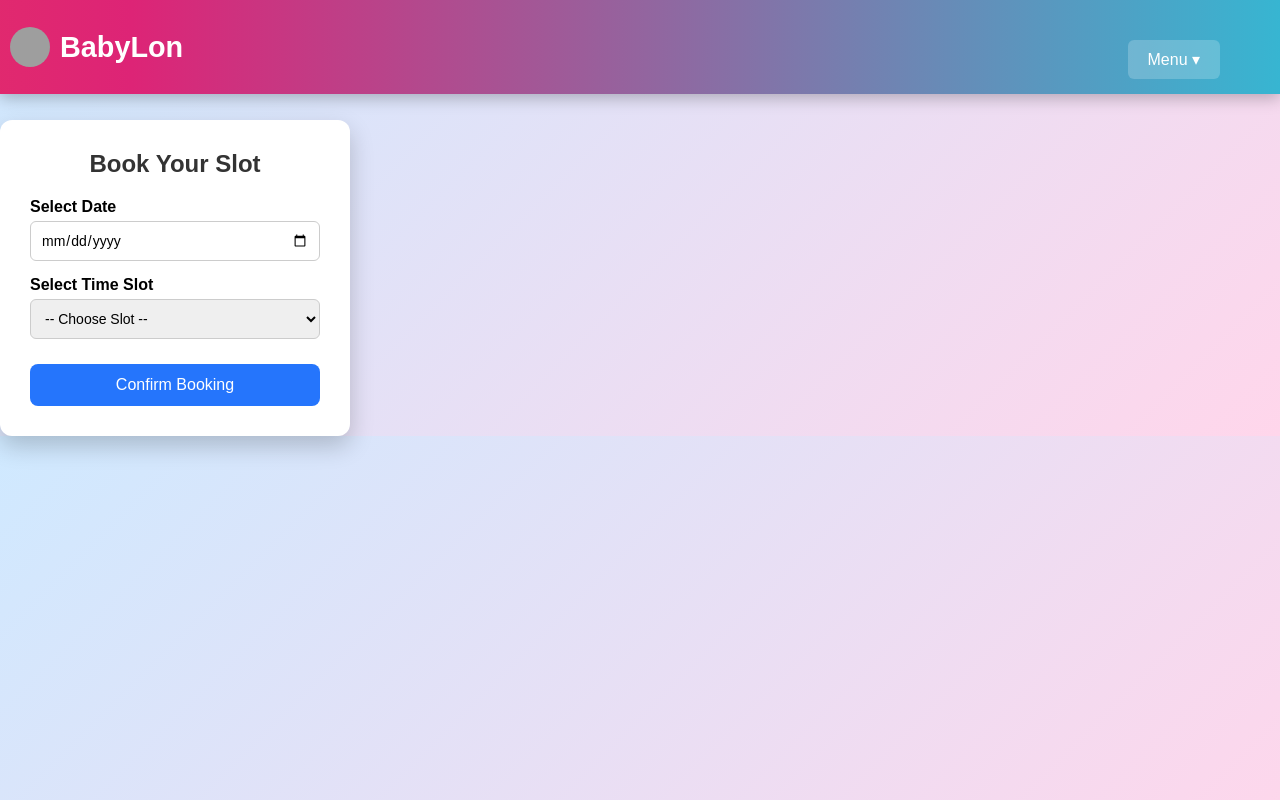
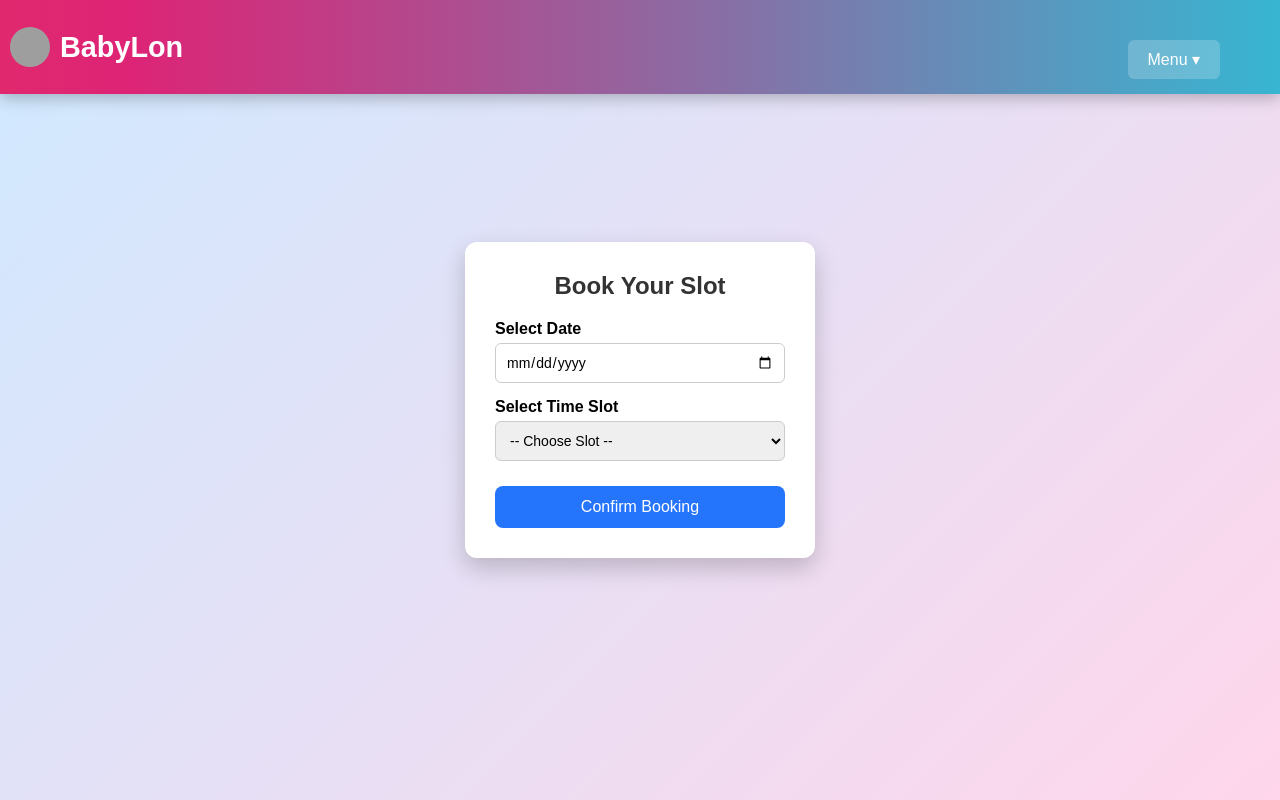
Before and after one commit to singhaditya2004/Babylon, a Django app: page /book/ in a window 1280 px wide. Run offline with Django 5.2, Linux system fonts and the light colour scheme; a user stored in the database is signed in; grey boxes are pictures that could not be loaded.

Commit message:
Updated templates

```diff
--- a/Templates/book.html
+++ b/Templates/book.html
@@ -29,10 +29,12 @@
 }
         body {
             font-family: Arial, sans-serif;
-            background: linear-gradient(135deg, #cfe9ff, #ffd6eb);
+              background: linear-gradient(135deg, #cfe9ff, #ffd6eb);
+            height: 100vh;
             margin: 0;
-            padding-top:120px;
-
+            display: flex;
+            justify-content: center;
+            align-items: center;
         }
 
         .booking-card {
```
